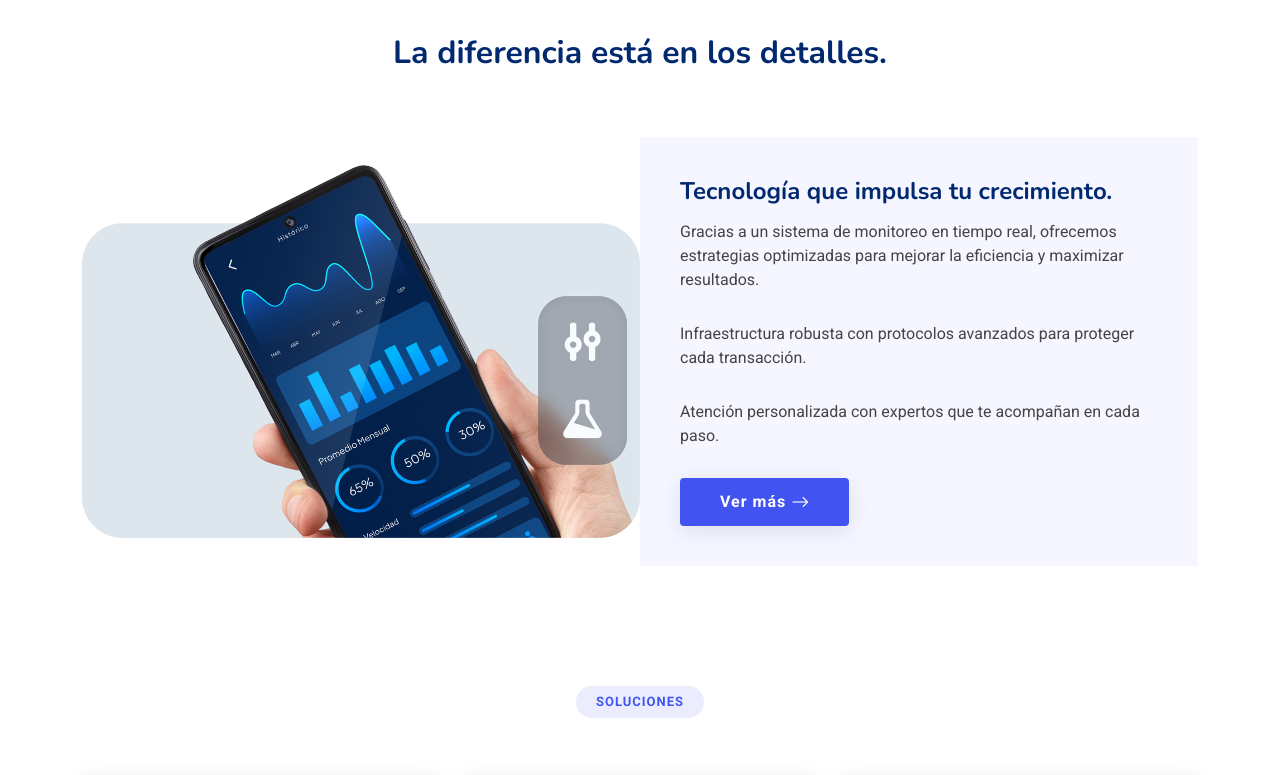
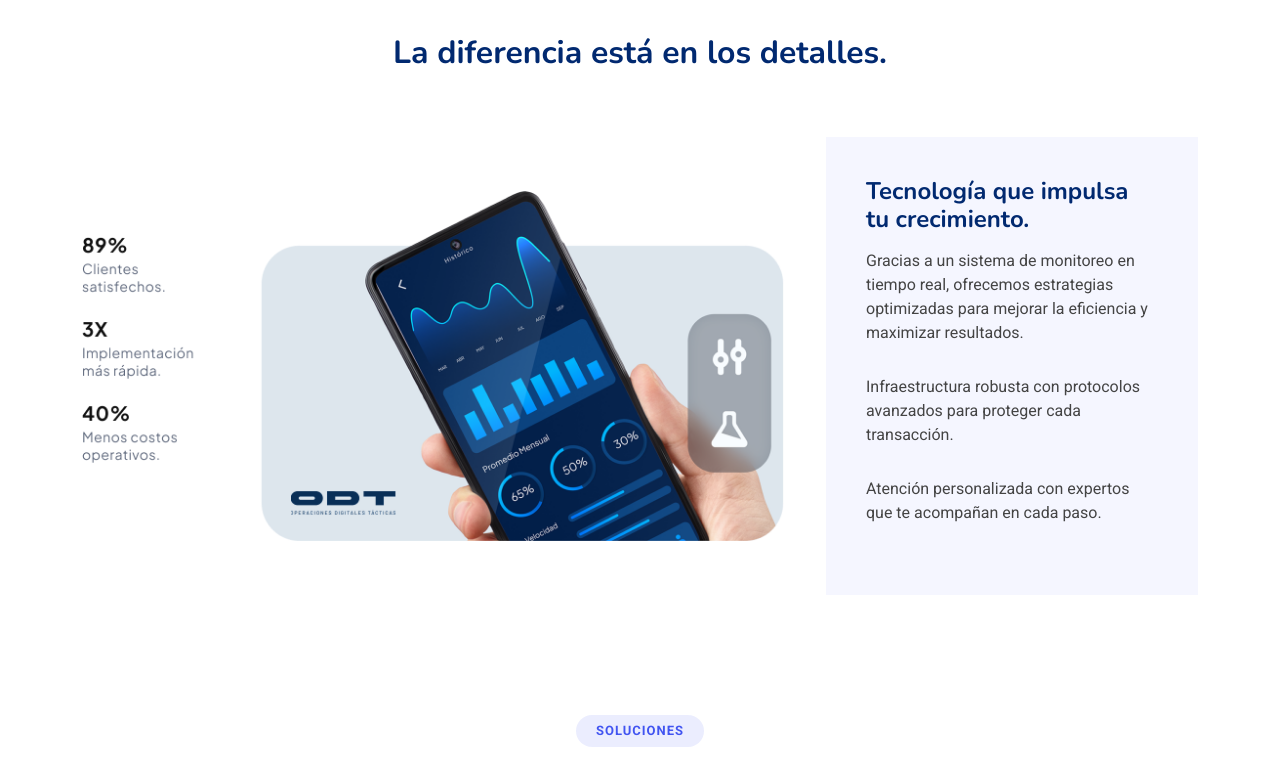
Before and after one commit to Zehiaelramos/odt, a plain HTML site: page index.html in a window 1280 px wide. Shown: the part 1260-2035 px from the top of the page. Drawn offline with nearby package versions, Linux system fonts and the light colour scheme.

Commit message:
Change odt detail

```diff
--- a/index.html
+++ b/index.html
@@ -185,23 +185,17 @@
       <div class="container" data-aos="fade-up">
         <div class="row gx-0">
 
-          <div class="col-lg-6 d-flex align-items-center" data-aos="zoom-out" data-aos-delay="200">
-            <img src="assets/img/about-odt.png" class="img-fluid" alt="">
+          <div class="col-lg-8 d-flex align-items-center" data-aos="zoom-out" data-aos-delay="200">
+            <img src="assets/img/detail-odt.png" class="img-fluid" alt="">
           </div>
 
-          <div class="col-lg-6 d-flex flex-column justify-content-center" data-aos="fade-up" data-aos-delay="200">
+          <div class="col-lg-4 d-flex flex-column justify-content-center" data-aos="fade-up" data-aos-delay="200">
             <div class="content">
               <!-- <h3>Who We Are</h3> -->
               <h2>Tecnología que impulsa tu crecimiento.</h2>
               <p>Gracias a un sistema de monitoreo en tiempo real, ofrecemos estrategias optimizadas para mejorar la eficiencia y maximizar resultados.</p>
               <p>Infraestructura robusta con protocolos avanzados para proteger cada transacción.</p>
               <p>Atención personalizada con expertos que te acompañan en cada paso.</p>
-              <div class="text-center text-lg-start">
-                <a href="#" class="btn-read-more d-inline-flex align-items-center justify-content-center align-self-center">
-                  <span>Ver más</span>
-                  <i class="bi bi-arrow-right"></i>
-                </a>
-              </div>
             </div>
           </div>
 
```
Also changed, not shown: assets/img/detail-odt.png (added).
